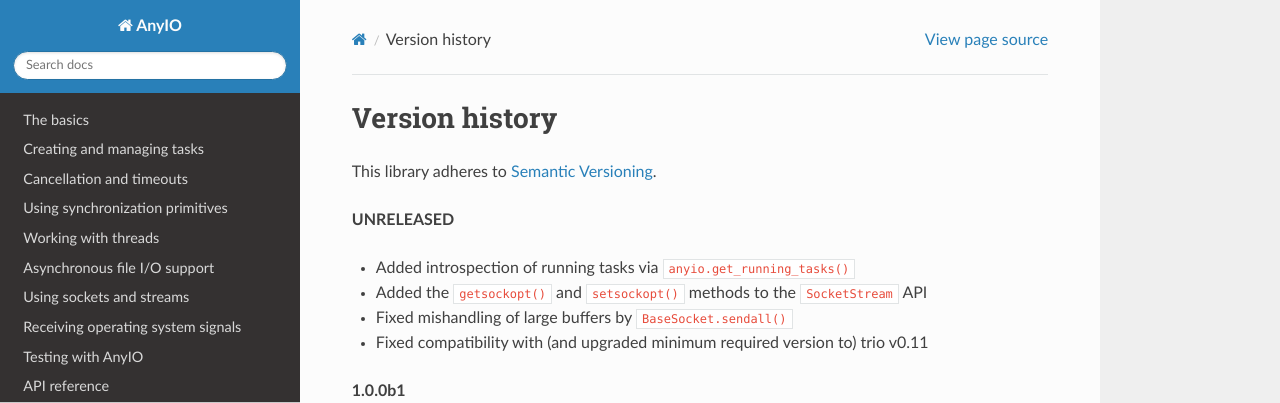
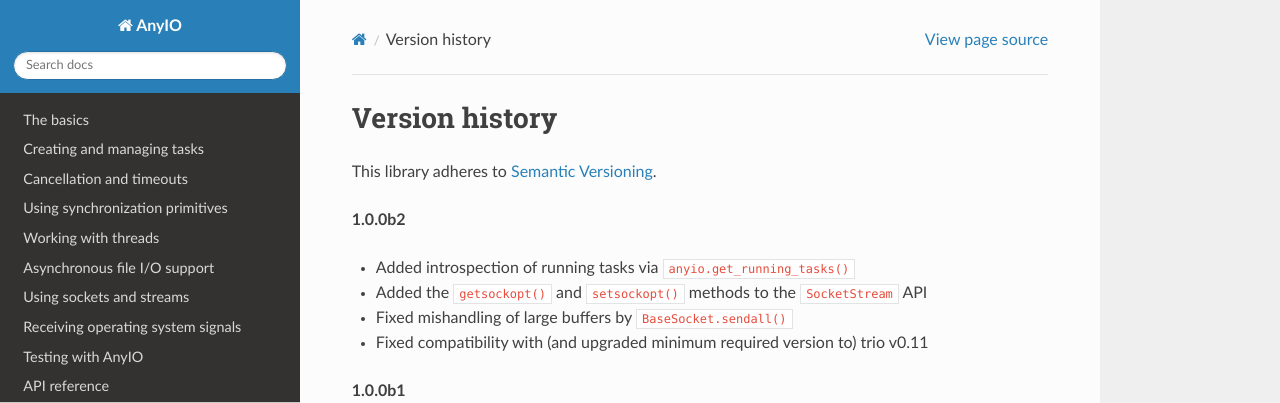
Before and after one commit to agronholm/anyio, a Sphinx documentation site: the page built from docs/versionhistory.rst, in a window 1280 px wide. Shown: the top 403 px of the page. Built offline with Sphinx 7.4.7 and the Read the Docs theme 2.0.0, drawn with Linux system fonts in a browser that asks for light colours.

Commit message:
Bumped up the version

```diff
--- a/docs/versionhistory.rst
+++ b/docs/versionhistory.rst
@@ -3,7 +3,7 @@ Version history
 
 This library adheres to `Semantic Versioning <http://semver.org/>`_.
 
-**UNRELEASED**
+**1.0.0b2**
 
 - Added introspection of running tasks via ``anyio.get_running_tasks()``
 - Added the ``getsockopt()`` and ``setsockopt()`` methods to the ``SocketStream`` API
```
